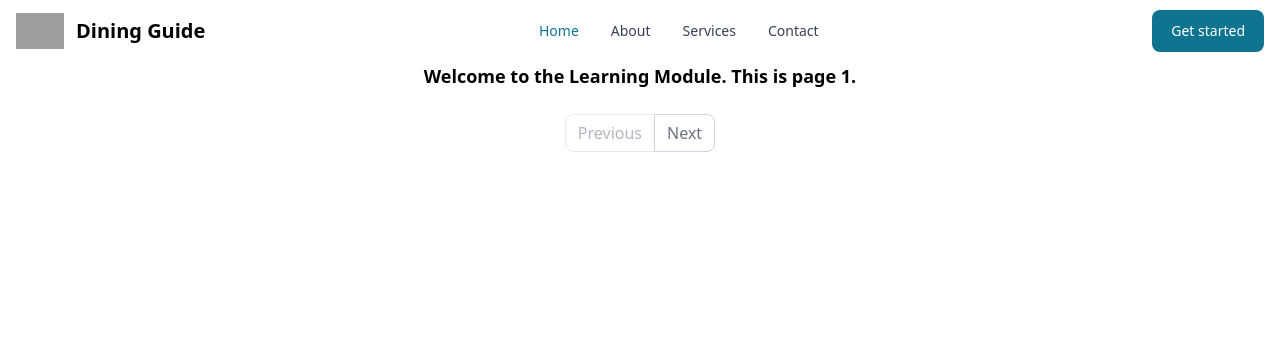
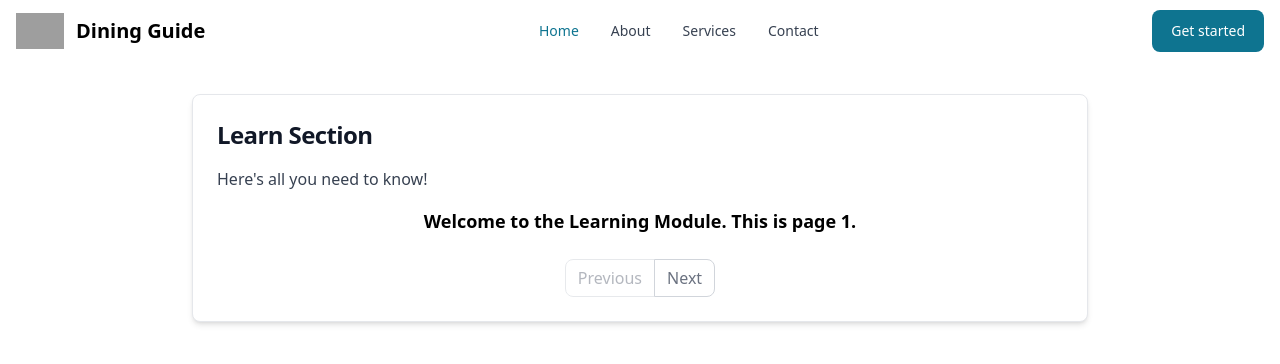
Before and after one commit to remembyr/UIDesignGroupProject, a React (Create React App) app in the folder columbia-dining-guide/: page /learn in a window 1280 px wide. Shown: the top 364 px of the page. Built offline with nearby package versions, Linux system fonts and the light colour scheme; grey boxes are pictures that could not be loaded.

Commit message:
Fixing size of learn slide

```diff
--- a/columbia-dining-guide/src/components/Learn.tsx
+++ b/columbia-dining-guide/src/components/Learn.tsx
@@ -1,6 +1,23 @@
+"use client";
+
+import { Card, Button } from "flowbite-react";
 import React, { useState } from "react";
 import { Pagination } from "flowbite-react";
 import MacroMenu from "./MacroMenu";
+
+function Component() {
+  return (
+    <Card className="max-w-sm">
+      <h5 className="text-2xl font-bold tracking-tight text-gray-900 dark:text-white">
+        Noteworthy technology acquisitions 2021
+      </h5>
+      <p className="font-normal text-gray-700 dark:text-gray-400">
+        Here are the biggest enterprise technology acquisitions of 2021 so far,
+        in reverse chronological order.
+      </p>
+    </Card>
+  );
+}
 
 // Define placeholder content for each page
 const pageContents = [
@@ -19,6 +36,15 @@
   };
 
   return (
+    <div className="flex w-full justify-center px-4 py-8">
+      <Card className="w-full max-w-4xl">
+        <h5 className="text-2xl font-bold tracking-tight text-gray-900 dark:text-white">
+          Learn Section
+        </h5>
+        <p className="font-normal text-gray-700 dark:text-gray-400">
+          Here's all you need to know!
+        </p>
+
         <div className="flex flex-col items-center space-y-4">
           <div className="text-lg font-semibold">
             {/* Render content based on current page, fallback to page 1 if out of bounds */}
@@ -31,6 +57,8 @@
             onPageChange={onPageChange}
           />
         </div>
+      </Card>
+    </div>
   );
 }
 
```
Lines whose indentation alone changed are shown as unchanged.
